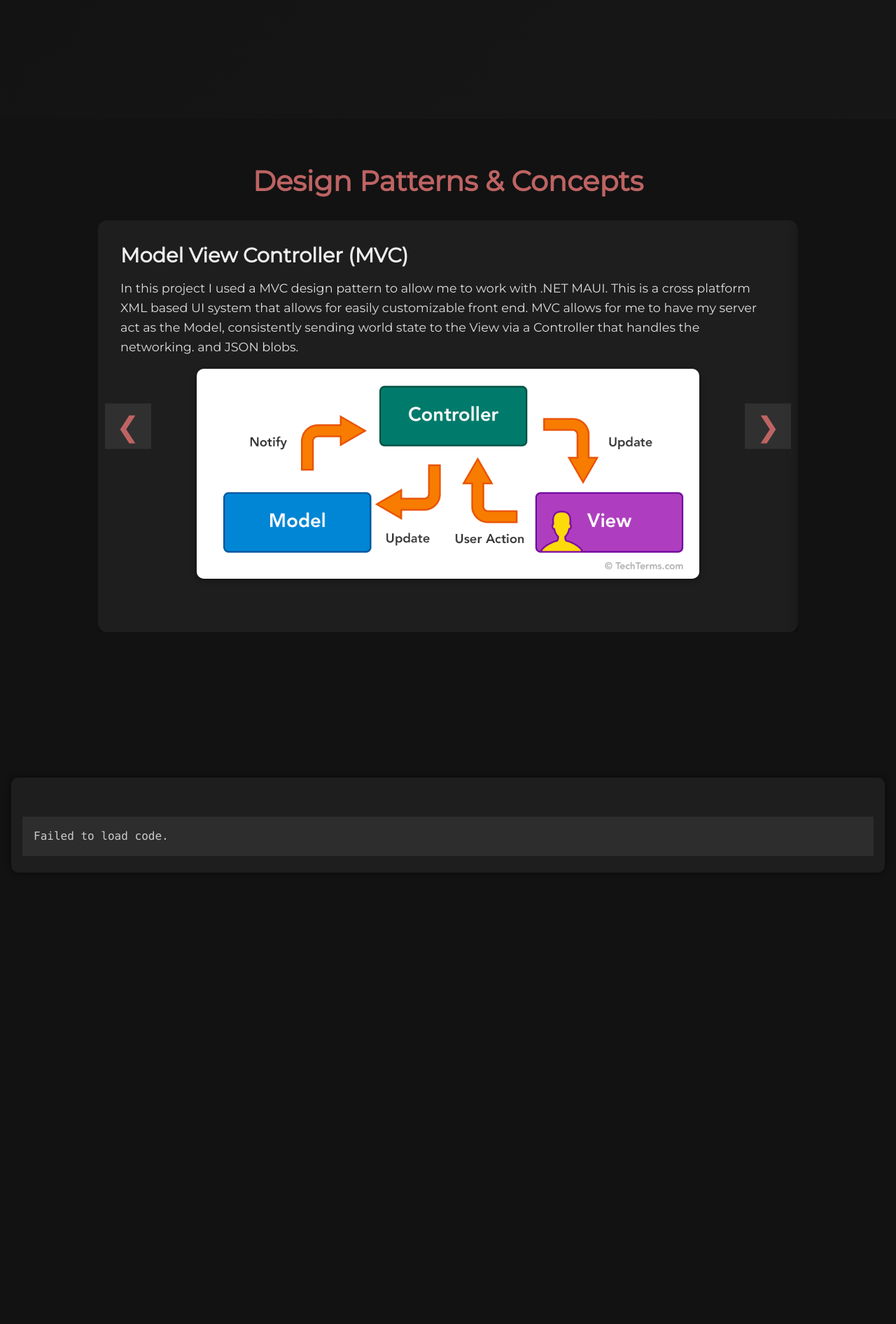
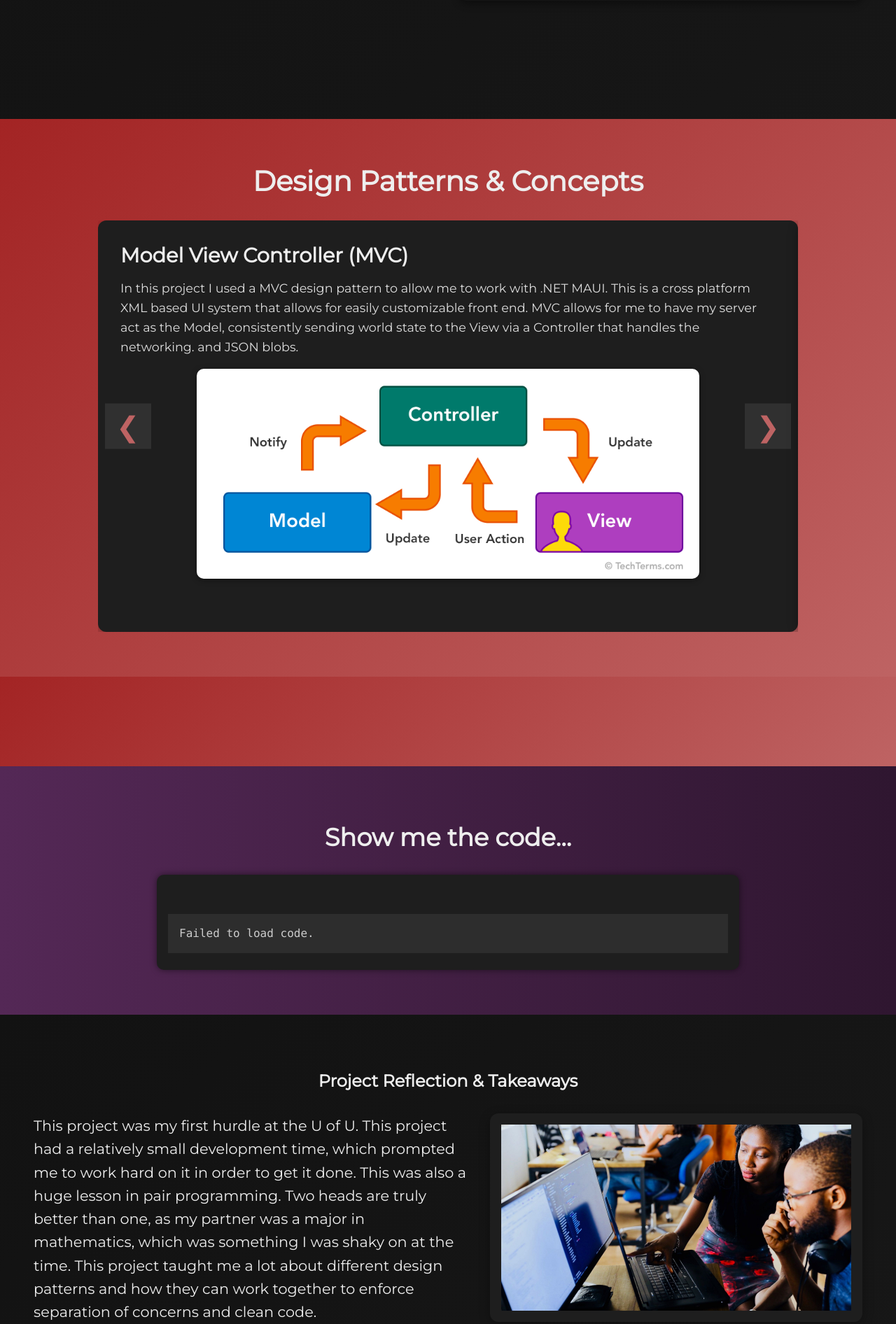
Before and after one commit to ParkerMiddleton/Portfolio-Website, a Django app: page /project/2/ in a window 1280 px wide. Shown: the part 1511-3403 px from the top of the page at 70% size. Before the commit the page ends 2734 px from the top, so only its background shows below. Run offline with Django 5.2, Linux system fonts and the light colour scheme; data comes from the database, SQL or seed files in the repository; both versions use the stored data as it was after the commit; some libraries are stand-ins or nearby versions; grey boxes are pictures that could not be loaded.

Commit message:
Completed projects page, adding content now

```diff
--- a/main/models.py
+++ b/main/models.py
@@ -11,6 +11,8 @@
 	title_image = models.ImageField(upload_to="project_images/",blank=True, null=True) #image behind the title
 	demo_ID = models.CharField(max_length=100, null=True, blank=True) #demo video
 	code_urls = models.TextField(blank=True, null=True) #URLs that link to the gitfiles to be displayed.
+	reflection = models.TextField(default="")
+	reflection_image = models.ImageField(upload_to="project_images/", blank=True, null=True)
 
 	def __str__(self):
 		return self.title
--- a/main/static/main.css
+++ b/main/static/project.css
@@ -123,14 +123,23 @@
 	gap: 0;
 }
 
+
 .summary-card {
 	display: flex;
 	flex-direction: column;
 	justify-content: center;
+	text-align: center;
 	min-height: clamp(600px, 85vh, 900px);
 	/* near full screen but flexible */
 	padding: clamp(1rem, 5vw, 3rem);
 	background: linear-gradient(135deg, var(--background) 0%, rgba(255, 255, 255, 0.02) 100%);
+}
+
+.summary-title {
+	font-size: 2.5rem;
+	font-weight: bold;
+	color: var(--text);
+	margin-bottom: 4rem;
 }
 
 .summary-card-content {
@@ -151,11 +160,6 @@
 	color: var(--text);
 }
 
-.summary-left .minor-title {
-	font-size: clamp(1.25rem, 2.5vw, 2rem);
-	font-weight: bold;
-	margin-bottom: 1rem;
-}
 
 .summary-left .proj-description {
 	font-size: clamp(1rem, 1.8vw, 1.3rem);
@@ -182,19 +186,19 @@
 }
 
 /* Design Carousel Container */
-.design-card {
+.design-card, .next-project-card {
 	padding: 4rem 2rem;
-	background-color: var(--background);
 	color: var(--text);
 	text-align: center;
 	position: relative;
 	overflow: hidden;
+	background: linear-gradient(135deg, var(--accent) 0%, var(--highlight) 100%);
 }
 
 .design-title {
 	font-size: 2.5rem;
 	font-weight: bold;
-	color: var(--highlight);
+	color: var(--text);
 	margin-bottom: 2rem;
 }
 
@@ -276,41 +280,38 @@
 
 
 /* 3rd, Code container with key files for the project*/
-.code-container {
+
+.code-card {
 	display: flex;
 	flex-direction: column;
-	padding: 1rem;
-	gap: 1rem;
+	padding: 4rem 2rem;
+	background: linear-gradient(to left, #2f1630, #542856);
+	text-align: center;
+	position: relative;
+	overflow: hidden;
 }
 
-.code-wrapper {
-	display: flex;
-	flex-direction: column;
-	max-width: 100%;
+.code-card-title {
+	font-size: 2.2rem;
+	margin: 1rem 0 0.5rem;
+	color: var(--text);
+	margin-bottom: 2rem;
 }
 
-.code-title {
-	font-size: 1.1rem;
-	font-weight: bold;
-	margin: 1rem 0 0.5rem;
-	color: var(--yellow);
-	font-family: 'Segoe UI', sans-serif;
-}
 
 .code-box {
 	background-color: #1e1e1e;
-	/* Dark theme background */
-	color: #d4d4d4;
-	/* Light text */
 	border-radius: 10px;
 	padding: 1rem;
 	max-height: 400px;
-	/* Controls the scroll area height */
 	overflow: auto;
-	/* Enables vertical + horizontal scroll */
 	box-shadow: 0 0 10px rgba(0, 0, 0, 0.5);
 	font-family: 'Fira Code', monospace;
-	/* or your preferred code font */
+
+	max-width: 800px;
+	width: 100%;
+	margin: 0 auto;
+
 }
 
 .code-nav {
@@ -336,3 +337,134 @@
 .code-nav ul li div:hover {
 	color: var(--text)
 }
+
+.reflection-card {
+	display: flex;
+	flex-direction: column;
+	text-align: center;
+	padding: clamp(1rem, 5vw, 3rem);
+	/* min-height: clamp(600px, 85vh, 900px); */
+	background: linear-gradient(135deg, var(--background) 0%, rgba(255, 255, 255, 0.02) 100%);
+}
+
+.reflection-card-title {
+	margin-bottom: 2rem;
+	margin-top:2rem;
+}
+
+/* Split left and right */
+.reflection-card-content {
+	display: flex;
+	flex-direction: row;
+	gap: 2rem;
+	max-width: 1200px;
+	/* margin: 0 auto; */
+	flex-wrap: wrap;
+	align-items: center;
+	justify-content: space-between;
+	flex-wrap: nowrap;
+	/* FORCE side-by-side */
+
+}
+
+.reflection-left {
+	flex: 1 1 50%;
+}
+
+.reflection-card-text {
+	color: var(--text);
+	font-size: clamp(1rem, 1.8vw, 1.3rem);
+	line-height: 1.6;
+	text-align: left;
+}
+
+/* Right side (image container) */
+.reflection-right {
+	flex: 1 1 35%;
+	display: flex;
+	justify-content: center;
+}
+
+.reflection-card-image-wrapper {
+	width: 100%;
+	max-width: 500px;
+	background-color: #1e1e1e;
+	border-radius: 12px;
+	box-shadow: 0 4px 16px rgba(0, 0, 0, 0.3);
+	padding: 1rem;
+	display: inline-block;
+}
+
+.reflection-card-image-wrapper>img {
+	width: 100%;
+	height: auto;
+	object-fit: contain;
+	display: block;
+}
+
+@media (max-width: 768px) {
+	.reflection-card-content {
+		flex-direction: column;
+		align-items: center;
+		/* center both text and image */
+		gap: 1.5rem;
+		/* adjust spacing for vertical layout */
+	}
+
+	.reflection-left,
+	.reflection-right {
+		flex: none;
+		/* reset flex-grow/shrink */
+		width: 100%;
+		/* full width on mobile */
+		max-width: 600px;
+		/* optional max width */
+	}
+
+	.reflection-card-image {
+		max-width: 80vw;
+		/* scale image container nicely on mobile */
+	}
+}
+
+.next-project-button {
+	display: inline-flex;
+	align-items: center;
+	justify-content: center;
+	gap: 1rem;
+	font-size: 1.6rem;
+	font-weight: 700;
+	color: var(--text);
+	text-decoration: none;
+	background: linear-gradient(135deg, var(--background) 0%, rgba(255, 255, 255, 0.02) 100%);
+	padding: 1rem 2rem;
+	border-radius: 0.75rem;
+	border: 2px solid rgba(255, 255, 255, 0.15);
+	transition: background-color 0.3s ease, transform 0.3s ease;
+}
+
+.next-project-button:hover {
+	background-color: rgba(255, 255, 255, 0.1);
+	transform: scale(1.02);
+}
+
+.next-project-label {
+	opacity: 0.7;
+	font-size: 1.1rem;
+	font-weight: 400;
+}
+
+.next-project-title {
+	font-size: 1.75rem;
+	color: var(--text);
+}
+
+.next-project-arrow {
+	font-size: 2.5rem;
+	color: var(--text);
+	transition: transform 0.3s ease;
+}
+
+.next-project-button:hover .next-project-arrow {
+	transform: translateX(8px);
+}
--- a/main/templates/info.html
+++ b/main/templates/info.html
@@ -1,6 +1,6 @@
 <!DOCTYPE html>
 <meta charset="utf8">
-<link rel="Stylesheet" href="/static/main.css">
+<link rel="Stylesheet" href="/static/project.css">
 <link rel="Stylesheet" href="/static/nav.css">
 <link rel="Stylesheet" href="/static/general.css">
 <script type=module src="/static/project.js"></script>
--- a/main/templates/project.html
+++ b/main/templates/project.html
@@ -18,9 +18,9 @@
 		<div class="content">
 
 			<section class="summary-card">
+				<h2 class="summary-title"> Project Summary & Video Demonstration</h2>
 				<div class="summary-card-content">
 					<div class="summary-left">
-						<p class="minor-title">Summary</p>
 						<p class="proj-description">{{Active_Project.project_description}}</p>
 					</div>
 
@@ -65,18 +65,44 @@
 		</div>
 
 		<!-- Code display -->
-		<div class="code-container">
-			<div class="code-wrapper">
+		<section class="code-card">
+			<h2 class="code-card-title"><code>Show me the code...</code></h2>
+			<div class="code-box">
+				<nav class="code-nav">
+					<ul class="code-name-list" id="code-name-list">
+					</ul>
+				</nav>
+				<pre><code id="GHCode" class="language-csharp"></code></pre>
+			</div>
+		</section>
 
-				<div class="code-box">
-					<nav class="code-nav">
-						<ul class="code-name-list" id="code-name-list">
 
-						</ul>
-					</nav>
-					<pre><code id="GHCode" class="language-csharp"></code></pre>
+		<!-- Project Reflection -->
+		<section class="reflection-card">
+			<h2 class="reflection-card-title">Project Reflection & Takeaways</h2>
+			<div class="reflection-card-content">
+				<div class="reflection-left">
+					<div class="reflection-card-text">
+						{{Active_Project.reflection}}
+					</div>
+				</div>
+				<div class="relfection-right">
+					<div class="reflection-card-image-wrapper"><img src="{{Active_Project.reflection_image.url}}"
+							alt="Reflective Image"></div>
 				</div>
 			</div>
-		</div>
+		</section>
+
+		{% if next_project %}
+		<section class="next-project-card">
+			<div class="next-project-button-wrapper">
+				<a href="{% url 'project' next_project.id %}" class="next-project-button">
+					<span class="next-project-label">Next Project:</span>
+					<span class="next-project-title">{{ next_project.title }}</span>
+					<span class="next-project-arrow">→</span>
+				</a>
+			</div>
+		</section>
+		{% endif %}
 	</div>
 </main>
--- a/main/views.py
+++ b/main/views.py
@@ -24,6 +24,9 @@
 
 	url_list = parse_URLs(active_project.code_urls)
 
+	next_project = models.Project.objects.filter(date__gt= active_project.date).order_by('date').first()
+
+
 	print(active_project.title_image.url)
 
 	return render(request, "project.html", {
@@ -31,7 +34,8 @@
 		"Projects": projects,
 		"Algorithms": algorithms,
 		"Topics": topics,
-		"url_list": url_list})
+		"url_list": url_list,
+		"next_project":next_project})
 
 #algorithm.html
 def algorithm(request, algorithm_id):
```
Also changed, not shown: db.sqlite3, main/migrations/0013_project_reflection_project_reflection_image.py (added), media/project_images/pairprogramming.jpg (added).
